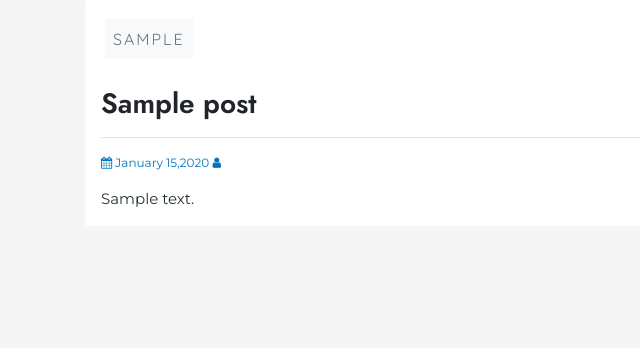
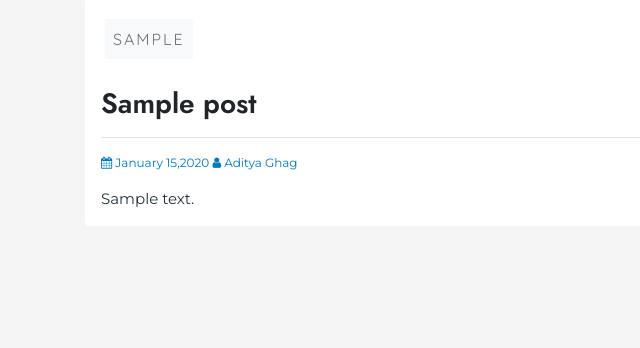
Before and after one commit to imaaditya-stack/TechBeast_Flask_App, a Flask app: template templates/article.html in a window 1280 px wide. Shown: the part 115-463 px from the top of the page, without its empty margins (0-640 px from the left). Run offline with Flask 2, Linux system fonts and the light colour scheme; the template is opened without the code that fills it: values that come from a table or form of the project are taken from there, others are empty; tables that the repository leaves empty hold one stand-in row (values such as "Sample post"); some libraries are stand-ins or nearby versions; some web fonts are replaced.

Commit message:
Update article.html

```diff
--- a/templates/article.html
+++ b/templates/article.html
@@ -28,7 +28,7 @@
 	<br>
 	<h3 class="article-title">{{ article.title }}</h3>
 	<hr>
-		<p style="color: #0277BD; font-size: 12px;"><i class="fa fa-calendar" aria-hidden="true"></i> {{ article.date_created.date().strftime("%B")}} {{ article.date_created.date().day }},{{ article.date_created.date().year }}   <i class="fa fa-user" aria-hidden="true"></i> {{ session.username }}</p>
+		<p style="color: #0277BD; font-size: 12px;"><i class="fa fa-calendar" aria-hidden="true"></i> {{ article.date_created.date().strftime("%B")}} {{ article.date_created.date().day }},{{ article.date_created.date().year }}   <i class="fa fa-user" aria-hidden="true"></i> Aditya Ghag </p>
 			<div class="content" style="color: #263238; font-size: 15px; font-family: 'Montserrat', sans-serif;" >{{ article.content | safe }}</div>
 </div>
 {% if session.username == "Aaditya Ghag" %}
```
